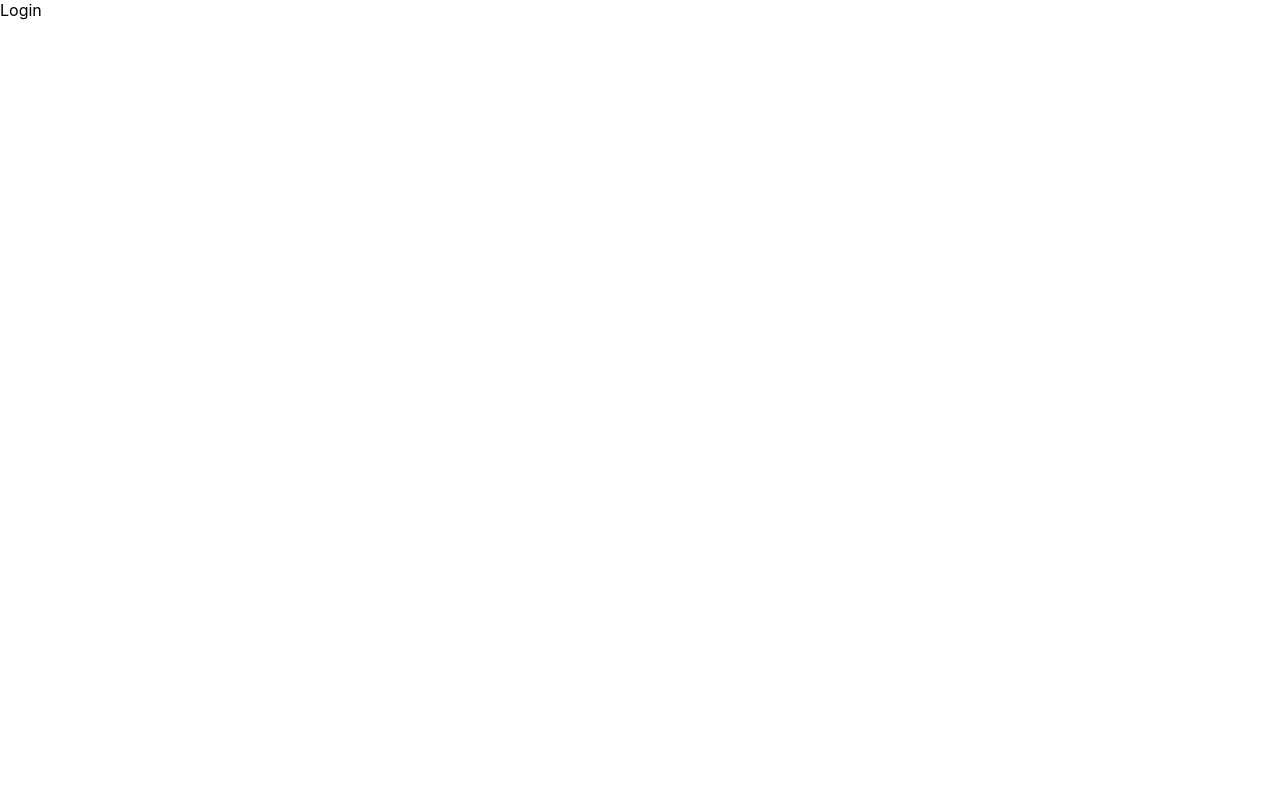
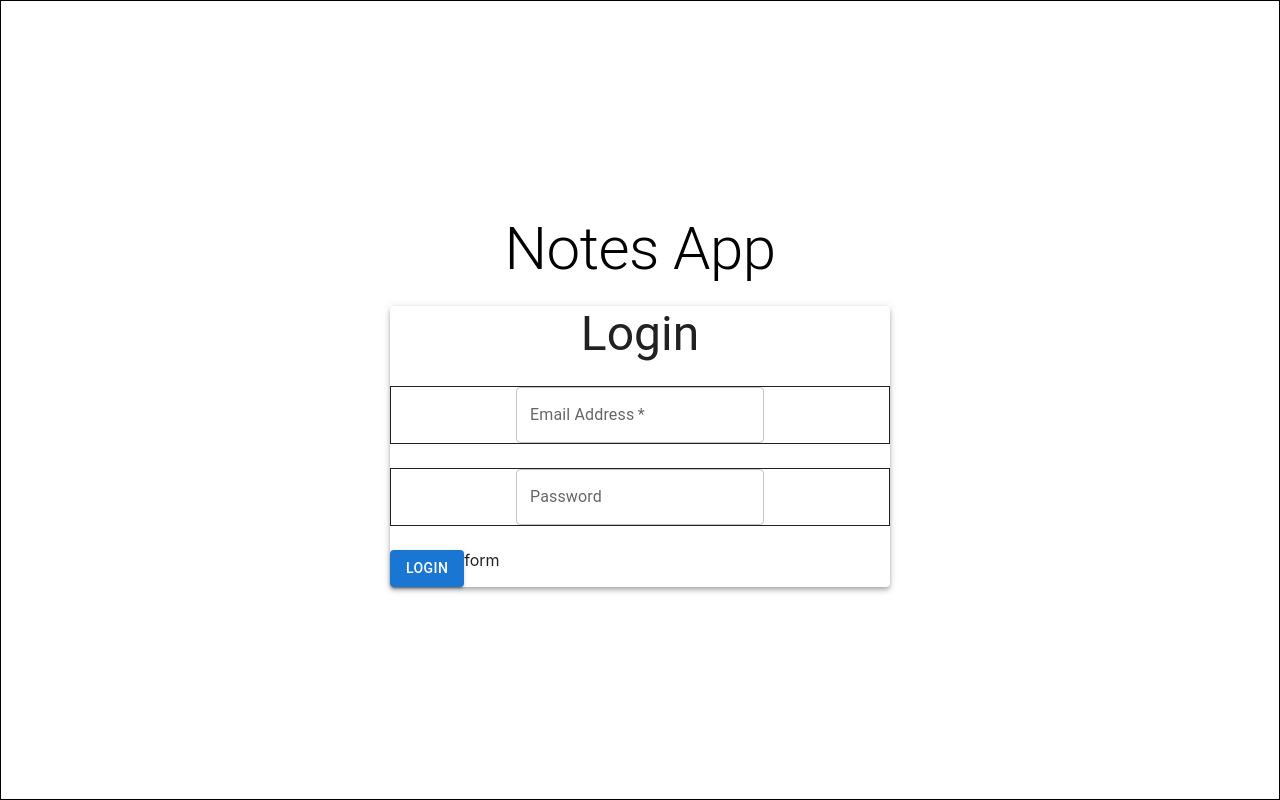
Before and after one commit to Folareen/sleek-notes, a React (Create React App) app: page / in a window 1280 px wide. Built offline with nearby package versions, Linux system fonts and the light colour scheme.

Commit message:
login page

```diff
--- a/src/pages/Login.jsx
+++ b/src/pages/Login.jsx
@@ -1,9 +1,52 @@
 import React, { Component } from 'react'
+import { Grid, Box, Typography, Paper, TextField, Container, Button, FormControl } from '@mui/material'
 
 export default class Login extends Component {
   render() {
     return (
-      <div>Login</div>
+    <Grid
+      container
+      direction="column"
+      justifyContent="center"
+      alignItems="center"
+      height="100vh"
+      sx={{border: 1}}
+    >
+
+      <Typography variant="h2" gutterBottom align={'center'}>
+        Notes App
+      </Typography>
+
+      <Paper elevation={4} sx={{ width: '75%', maxWidth: 500}} >
+      <Typography variant="h3" gutterBottom align='center'>
+        Login
+      </Typography>
+
+      <Container sx={{border:1, my:3}} align='center'>
+        <TextField
+          required
+          id="outlined-required"
+          label="Email Address"
+          sx={{mx:'auto'}}
+        />
+      </Container>
+      <Container sx={{border:1, my:3}} align='center'>
+        <TextField
+          id="outlined-password-input"
+          label="Password"
+          type="password"
+          autoComplete="current-password"
+        />
+      </Container>
+      <Button variant="contained" align='center' type='submit'>Login</Button>
+
+      <FormControl>
+        form
+      </FormControl>
+
+
+      </Paper>
+    </Grid>
     )
   }
 }
```
